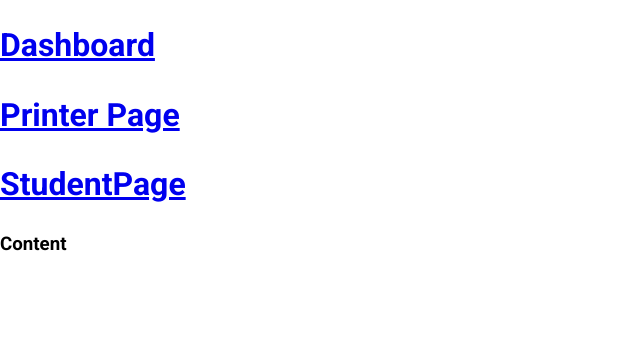
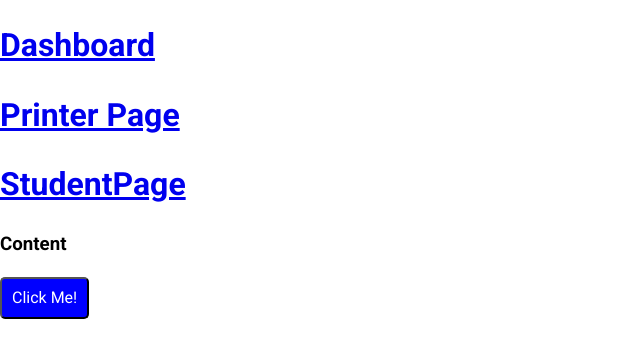
Before and after one commit to CapyBana/UserPine, a React (Create React App) app: page /printerPage in a window 1280 px wide. Shown: the top 358 px of the page, without its empty margins (0-640 px from the left). Built offline with nearby package versions, Linux system fonts and the light colour scheme.

Commit message:
[User][Library] -- import styled-component

```diff
--- a/jsconfig.json
+++ b/jsconfig.json
@@ -1,8 +1,12 @@
 {
     "compilerOptions": {
+        "target": "es6",
+        "module": "commonjs",
+
         "baseUrl": ".",
         "paths": {
             "~/*": ["src/*"]
         }
-    }
+    },
+    "exclude": ["node_modules", "dist"]
 }
--- a/package.json
+++ b/package.json
@@ -5,6 +5,7 @@
   "dependencies": {
     "@emotion/react": "^11.13.3",
     "@emotion/styled": "^11.13.0",
+    "@mui/icons-material": "^6.1.1",
     "@mui/material": "^6.1.0",
     "@testing-library/jest-dom": "^5.17.0",
     "@testing-library/react": "^13.4.0",
@@ -19,6 +20,7 @@
     "react-scripts": "5.0.1",
     "sass": "^1.79.1",
     "scss": "^0.2.4",
+    "styled-components": "^6.1.13",
     "web-vitals": "^2.1.4"
   },
   "devDependencies": {
--- a/src/App.js
+++ b/src/App.js
@@ -9,10 +9,10 @@ function App() {
                 <Link to="/">
                     <h1>Dashboard</h1>
                 </Link>
-                <Link to="/Printer">
+                <Link to="/printerPage">
                     <h1>Printer Page</h1>
                 </Link>
-                <Link to="/StudentPage">
+                <Link to="/studentPage">
                     <h1>StudentPage</h1>
                 </Link>
             </div>
@@ -20,7 +20,7 @@ function App() {
             <div className="content">
                 <Routes>
                     {routes.map((route, index) => {
-                        const Layout = route.layout === null ? Fragment : DefaultLayout;
+                        const Layout = route.layout ? route.layout : Fragment;
                         const Page = route.component;
                         return (
                             <Route
--- a/src/pages/PrinterPage/cardContainer.module.css
+++ /dev/null
@@ -1,8 +0,0 @@
-.cardContainer {
-    background-color: #fff;
-    transition: background-color 0.3s ease;
-}
-
-.cardContainer:hover {
-    background-color: #000000;
-}
--- /dev/null
+++ b/src/pages/PrinterPage/cardContainer.module.scss
@@ -0,0 +1,20 @@
+.cardContainer {
+    background-color: #c8a4d4;
+    width: 200px;
+    height: 200px;
+    display: flex;
+    transition: background-color 0.8s ease;
+}
+.logo {
+    opacity: 0;
+    width: 50px;
+    height: 50px;
+    background-color: aqua;
+    transition: opacity 0.5s ease;
+}
+
+.cardContainer:hover {
+    .logo {
+        opacity: 1;
+    }
+}
--- a/src/pages/PrinterPage/index.js
+++ b/src/pages/PrinterPage/index.js
@@ -1,10 +1,24 @@
-import React from 'react';
-import PrinterContainer from './printerContainer';
-export default function PrinterPage() {
+import styled from 'styled-components';
+
+const Button = styled.button`
+    background-color: blue;
+    color: white;
+    font-size: 16px;
+    padding: 10px;
+    border-radius: 5px;
+    cursor: pointer;
+
+    &:hover {
+        background-color: darkblue;
+    }
+`;
+
+function PrinterPage() {
     return (
         <div>
-            <PrinterContainer></PrinterContainer>
-            PrinterPage
+            <Button>Click Me!</Button>
         </div>
     );
 }
+
+export default PrinterPage;
--- a/src/pages/PrinterPage/printerContainer.js
+++ b/src/pages/PrinterPage/printerContainer.js
@@ -1,6 +1,13 @@
 import { Card } from '@mui/material';
-import React from 'react';
-import './cardContainer.module.css';
+import { React, useState } from 'react';
+import style from './cardContainer.module.scss';
+import { Delete, Edit } from '@mui/icons-material';
 export default function PrinterContainer() {
-    return <Card className="cardContainer"></Card>;
+    return (
+        <Card className={style.cardContainer}>
+            <Delete className={style.logo}></Delete>
+            <Edit className={style.logo}></Edit>
+            Alpha
+        </Card>
+    );
 }
```
